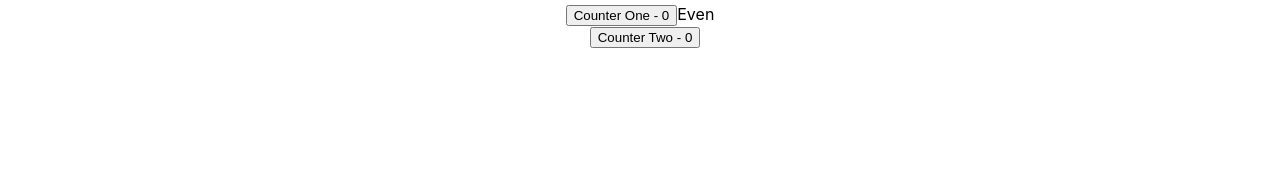
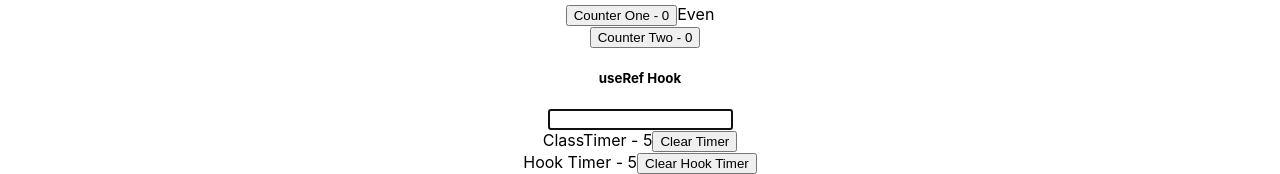
Before and after one commit to nitesh-ui/hooks, a React (Create React App) app: page / in a window 1280 px wide. Shown: the part 1195-1369 px from the top of the page. Before the commit the page ends 1243 px from the top, so only its background shows below. Built offline with nearby package versions, Linux system fonts and the light colour scheme; no server answers.

Commit message:
Add files via upload

```diff
--- a/src/App.js
+++ b/src/App.js
@@ -7,6 +7,9 @@ import DataFetching from './components/useEffect/DataFetching';
 import HookCounterOne from './components/useEffect/HookCounterOne';
 import HookMouse from './components/useEffect/HookMouse';
 import Counter from './components/useMemo/Counter';
+import ClassTimer from './components/useRef/ClassTimer';
+import FocusInput from './components/useRef/FocusInput';
+import HookTimer from './components/useRef/HookTimer';
 import HookCounter from './components/useState/HookCounter';
 import HookCounterFour from './components/useState/HookCounterFour';
 import HookCounterThree from './components/useState/HookCounterThree';
@@ -35,6 +38,11 @@ function App() {
       <div className="App">
         <Counter/>
       </div>
+      <div className="App">
+        <FocusInput/>
+        <ClassTimer/>
+        <HookTimer/>
+      </div>
     </div>
   );
 }
```
